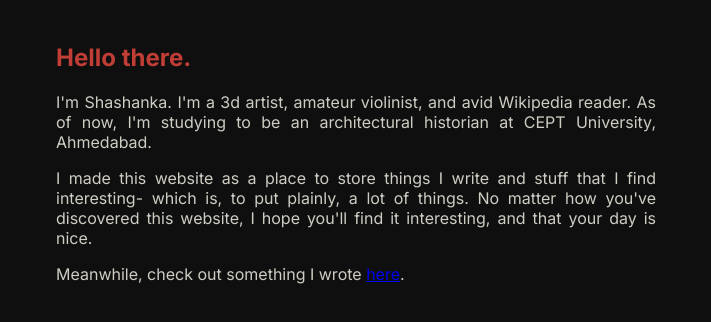
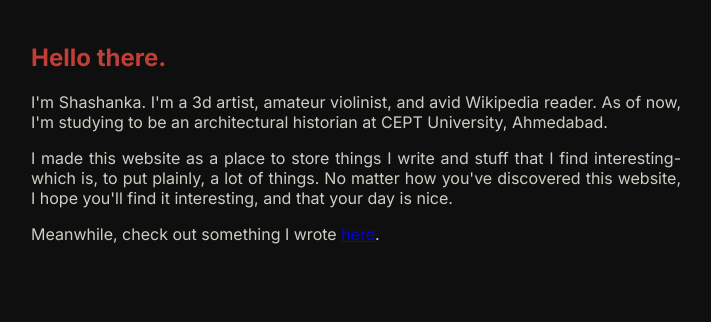
Before and after one commit to moulishashanka/moulishashanka.github.io, a plain HTML site: page index.html in a window 1280 px wide. Shown: the whole page, without its empty margins (284-995 px from the left). Drawn offline with Linux system fonts and the light colour scheme.

Commit message:
Update minimal-style.css

```diff
--- a/minimal-style.css
+++ b/minimal-style.css
@@ -19,4 +19,4 @@ h3 {font-weight: bold; font-size: 1.125em; color: rgb(190, 146, 7); line-height:
 
 h4 {font-weight: bold; font-size: 1em; color: rgb(118, 141, 33); line-height: 1.5em;}
 
-body {background-color: rgb(16, 15, 15); text-align: justify; max-width: 37.5em; color: rgb(206, 205, 195); line-height: 1.25; font-family: 'Inter'; font-size: 1.0em; margin:40px auto; padding: 0 10px;}
+body {background-color: rgb(16, 15, 15); text-align: justify; max-width: 650px; color: rgb(206, 205, 195); line-height: 1.25; font-family: 'Inter'; font-size: 1.0em; margin:40px auto; padding: 0 10px;}
```
